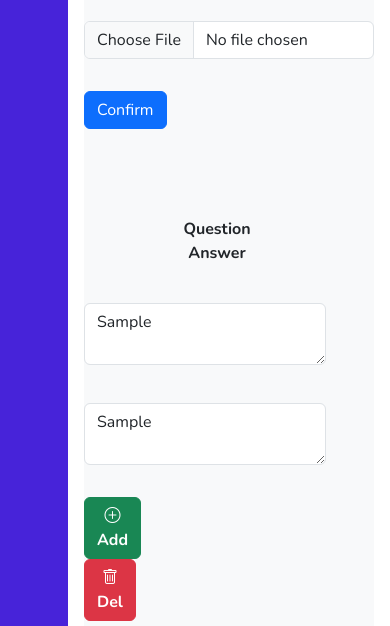
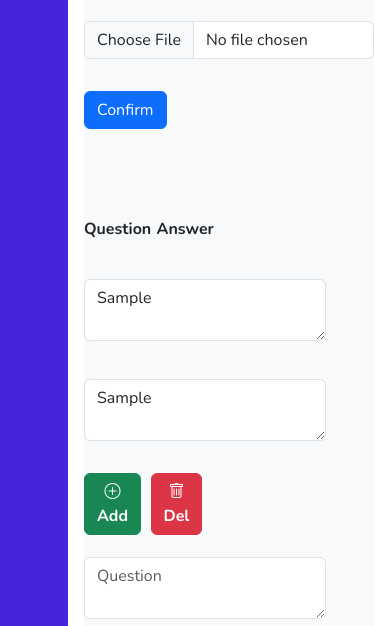
Before and after one commit to SupakornDPU/Senior-project, a website: page public/createFlashcard.html in a window 390 px wide. Both pictures are taken after typing "Sample", "Sample" into the empty fields and a click on the button "Add". Shown: the part 156-782 px from the top of the page. Drawn offline with nearby package versions, Linux system fonts and the light colour scheme.

Commit message:
edit btn create Flashcard

```diff
--- a/public/createFlashcard.html
+++ b/public/createFlashcard.html
@@ -72,10 +72,10 @@
       </div>
       <div class="row">
          <div class="row text-center my-4">
-            <div class="col-md-3">
+            <div class="col-3">
                <span style="font-weight: bold;">Question</span>
             </div>
-            <div class="col-md-3">
+            <div class="col-3">
                <span style="font-weight: bold;">Answer</span>
             </div>
          </div>
@@ -91,8 +91,10 @@
                      <textarea class="form-control" aria-label="With textarea" placeholder="Answer"></textarea>
                   </div>
                </div>
-               <div class="col-3 my-2">
+               <div class="col-md-1 col-3 my-2">
                   <button type="button" class="btn btn-success" id="addBtn" onclick="addForm()" style="font-weight: bold;"><i class="bi bi-plus-circle"></i> Add</button>
+               </div>
+               <div class="col-md-1 col-3 my-2">
                   <button type="button" class="btn btn-danger" id="addBtn" onclick="delForm()" style="font-weight: bold;"><i class="bi bi-trash"></i> Del</button>
                </div>
             </div>
@@ -120,9 +122,11 @@
                   <textarea class="form-control" aria-label="With textarea" placeholder="Answer"></textarea>
                </div>
             </div>
-            <div class="col-3 my-2">
-                  <button type="button" class="btn btn-success" id="addBtn" onclick="addForm()" style="font-weight: bold;"><i class="bi bi-plus-circle"></i> Add</button>
-                  <button type="button" class="btn btn-danger" id="addBtn" onclick="delForm()" style="font-weight: bold;"><i class="bi bi-trash"></i> Del</button>
+            <div class="col-md-1 col-3 my-2">
+               <button type="button" class="btn btn-success" id="addBtn" onclick="addForm()" style="font-weight: bold;"><i class="bi bi-plus-circle"></i> Add</button>
+            </div>
+            <div class="col-md-1 col-3 my-2">
+               <button type="button" class="btn btn-danger" id="addBtn" onclick="delForm()" style="font-weight: bold;"><i class="bi bi-trash"></i> Del</button>
             </div>
          `;
          formQA.appendChild(div); // เป็นการเพิ่ม div ลงไปใน formQA
```
Also changed, not shown: public/classroomFlashcard.html (+1 -1 lines).
